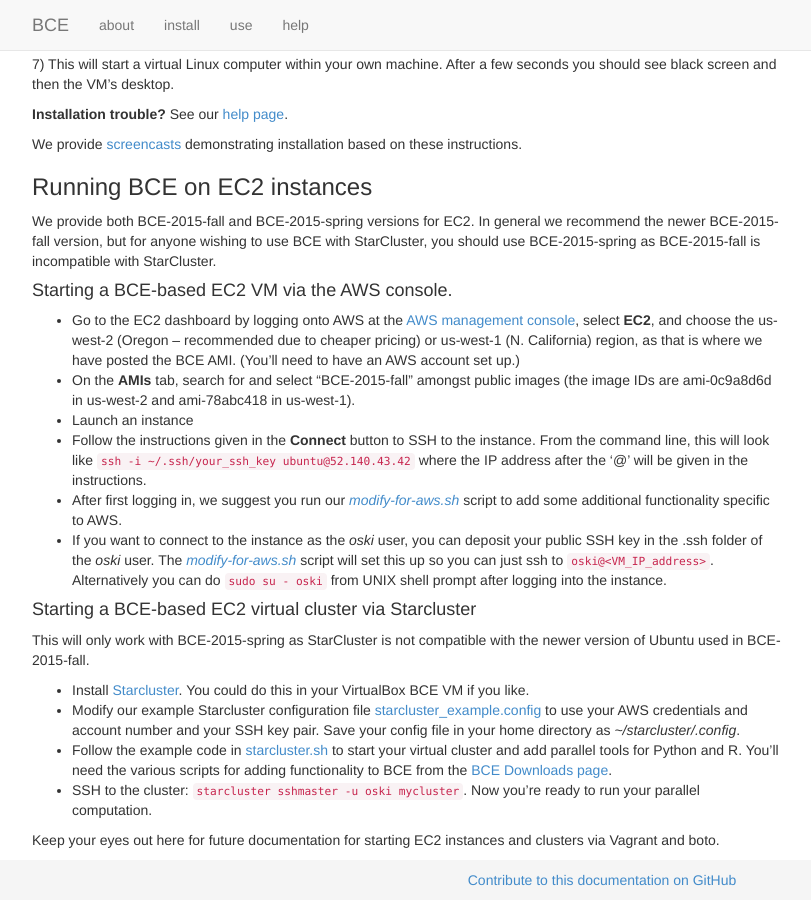
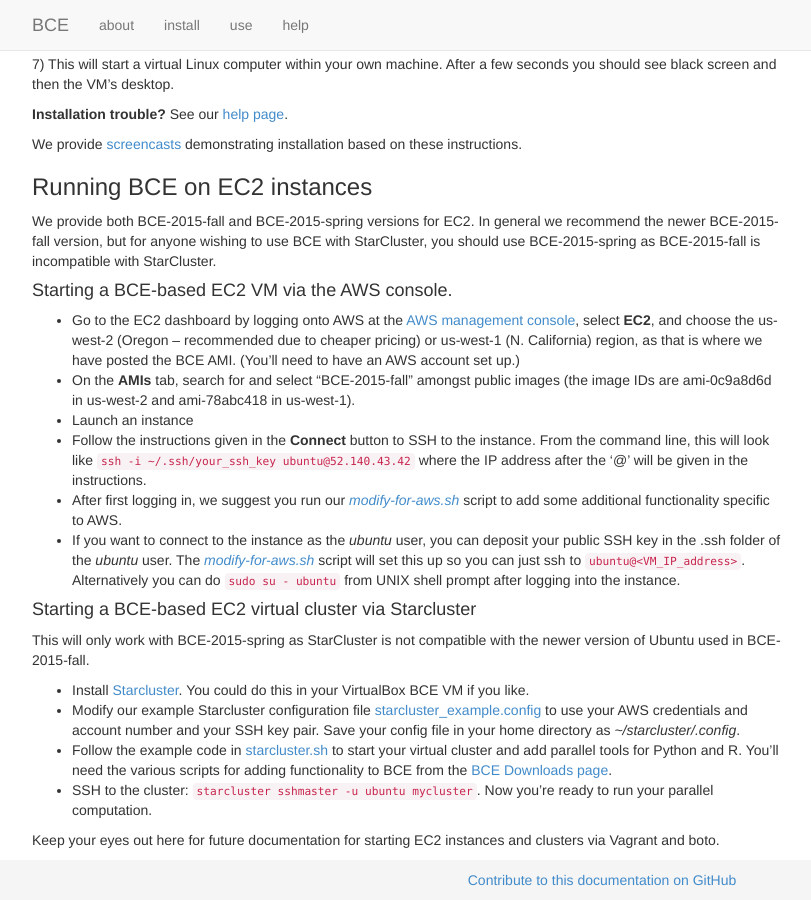
Before and after one commit to ucberkeley/bce-documentation, a Jekyll site: the page built from install.md, in a window 1280 px wide and 900 px high, scrolled down 808 px. Shown: the whole window, without its empty margins (38-849 px from the left). Built offline with Jekyll 4.4.1, drawn with Linux system fonts in a browser that asks for light colours; nearby versions of some CDN libraries; library files that are not in the unit come from our copies; Markdown is read by kramdown in place of the engine named in the settings.

Commit message:
Replace oski username with ubuntu.

`````diff
--- a/install.md
+++ b/install.md
@@ -63,7 +63,7 @@ We provide both BCE-2015-fall and BCE-2015-spring versions for EC2. In general w
   - Launch an instance
   - Follow the instructions given in the **Connect** button to SSH to the instance. From the command line, this will look like `ssh -i ~/.ssh/your_ssh_key ubuntu@52.140.43.42` where the IP address after the '@' will be given in the instructions.
   - After first logging in, we suggest you run our [*modify-for-aws.sh*](downloads.html) script to add some additional functionality specific to AWS.
-  - If you want to connect to the instance as the *oski* user, you can deposit your public SSH key in the .ssh folder of the *oski* user. The [*modify-for-aws.sh*](downloads.html) script will set this up so you can just ssh to `oski@<VM_IP_address>`. Alternatively you can do ````sudo su - oski```` from UNIX shell prompt after logging into the instance.
+  - If you want to connect to the instance as the *ubuntu* user, you can deposit your public SSH key in the .ssh folder of the *ubuntu* user. The [*modify-for-aws.sh*](downloads.html) script will set this up so you can just ssh to `ubuntu@<VM_IP_address>`. Alternatively you can do ````sudo su - ubuntu```` from UNIX shell prompt after logging into the instance.
 
 #### Starting a BCE-based EC2 virtual cluster via Starcluster
 
@@ -72,6 +72,6 @@ This will only work with BCE-2015-spring as StarCluster is not compatible with t
   - Install [Starcluster](http://star.mit.edu/cluster/docs/latest/installation.html). You could do this in your VirtualBox BCE VM if you like.
   - Modify our example Starcluster configuration file [starcluster_example.config](https://raw.githubusercontent.com/ucberkeley/bce/dev/post-install/starcluster_example.config) to use your AWS credentials and account number and your SSH key pair. Save your config file in your home directory as *~/starcluster/.config*.
   - Follow the example code in [starcluster.sh](https://raw.githubusercontent.com/ucberkeley/bce/dev/post-install/starcluster.sh) to start your virtual cluster and add parallel tools for Python and R. You'll need the various scripts for adding functionality to BCE from the [BCE Downloads page](downloads.html).
-  - SSH to the cluster: `starcluster sshmaster -u oski mycluster`. Now you're ready to run your parallel computation.
+  - SSH to the cluster: `starcluster sshmaster -u ubuntu mycluster`. Now you're ready to run your parallel computation.
 
 Keep your eyes out here for future documentation for starting EC2 instances and clusters via Vagrant and boto.
`````
